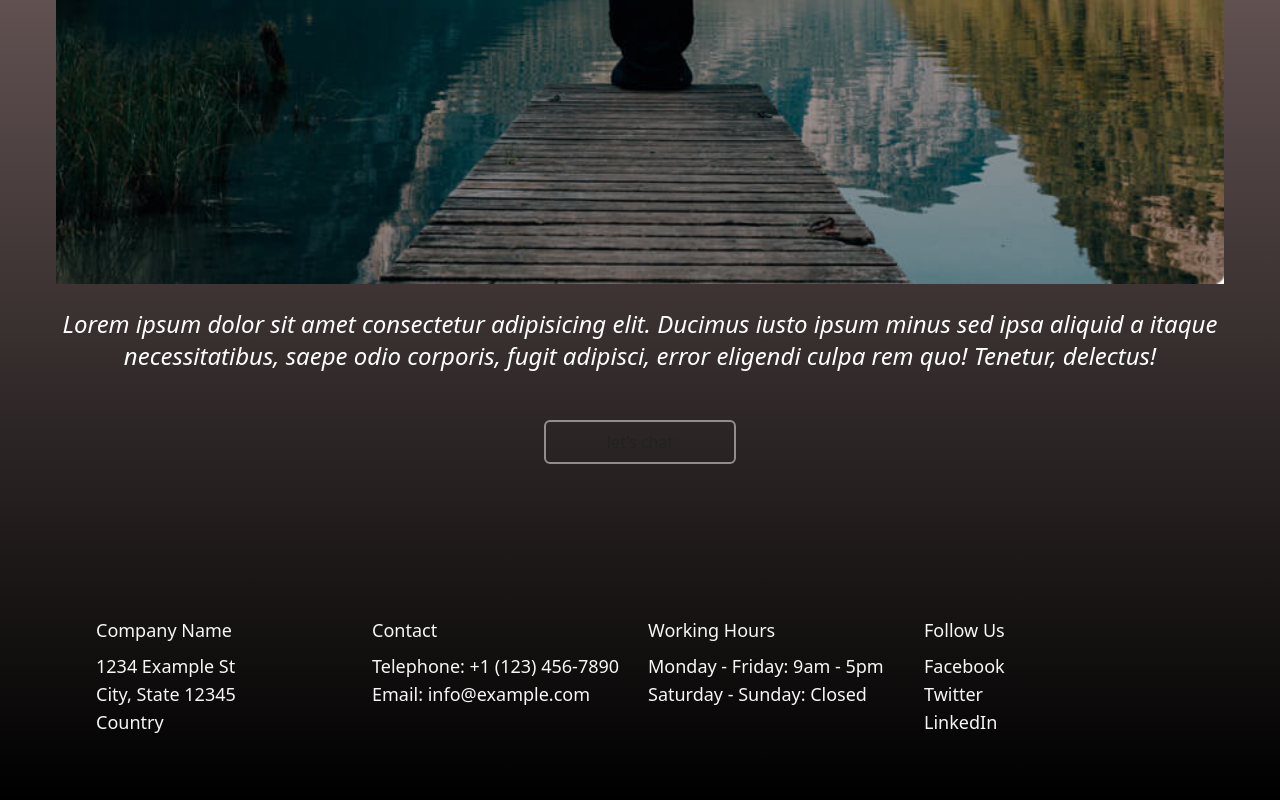
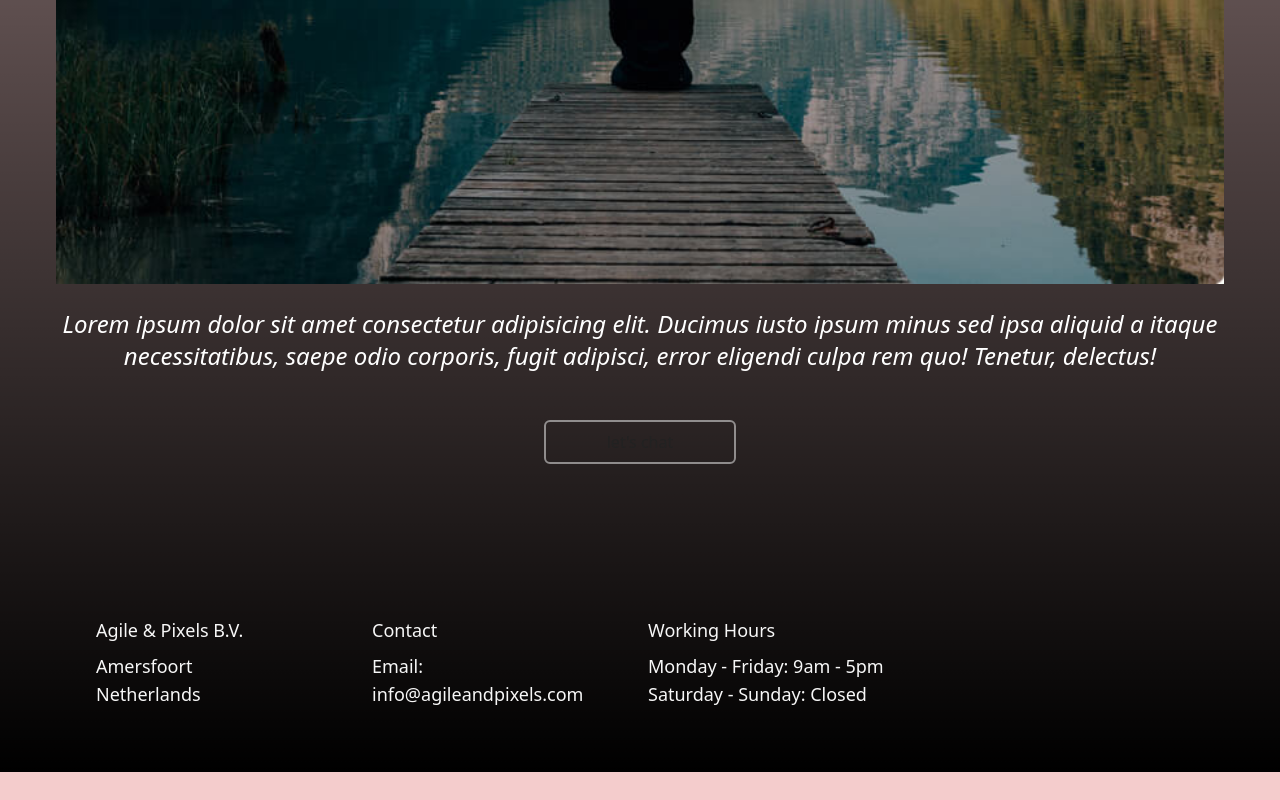
Before and after one commit to DnZ19/agile-and-pixels, a Next.js app: page /me in a window 1280 px wide. Shown: the part 1221-2021 px from the top of the page. After the commit the page ends 1993 px from the top, so only its background shows below. Built offline with nearby package versions, Linux system fonts and the light colour scheme.

Commit message:
service texts

```diff
--- a/app/components/Bottom.tsx
+++ b/app/components/Bottom.tsx
@@ -9,16 +9,14 @@ export default function Bottom() {
 				<div className="grid grid-cols-1 sm:grid-cols-2 md:grid-cols-3 lg:grid-cols-4 gap-4 p-4 md:p-8">
 					<div className="text-center sm:text-left">
 						<h1 className="font-light mb-2">
-							Company Name
+							Agile & Pixels B.V.
 						</h1>
-						<p>1234 Example St</p>
-						<p>City, State 12345</p>
-						<p>Country</p>
+						<p>Amersfoort</p>
+						<p>Netherlands</p>
 					</div>
 					<div className="text-center sm:text-left">
 						<h1 className="font-light mb-2">Contact</h1>
-						<p>Telephone: +1 (123) 456-7890</p>
-						<p>Email: info@example.com</p>
+						<p>Email: info@agileandpixels.com</p>
 					</div>
 					<div className="text-center sm:text-left">
 						<h1 className="font-light mb-2">
@@ -27,12 +25,12 @@ export default function Bottom() {
 						<p>Monday - Friday: 9am - 5pm</p>
 						<p>Saturday - Sunday: Closed</p>
 					</div>
-					<div className="text-center sm:text-left">
+					{/* <div className="text-center sm:text-left">
 						<h1 className="font-light mb-2">Follow Us</h1>
 						<p>Facebook</p>
 						<p>Twitter</p>
 						<p>LinkedIn</p>
-					</div>
+					</div> */}
 				</div>
 			</div>
 		</div>
--- a/app/me/page.jsx
+++ b/app/me/page.jsx
@@ -5,6 +5,7 @@ export default function Me() {
 	return (
 		<main className="h-full flex flex-col items-center max-w-custom px-6 mt-20 sm:mt-10 sm:w-full lg:h-auto lg:mt-44">
 			<div className="h-auto mt-[-60px] px-8 flex flex-col items-center sm:mt-3 md:mb-20 lg:mt-10 lg:w-full">
+				<a id="/me">
 					<h1 className="text-center text-5xl md:text-8xl md:mb-4 font-light lg:text-8xl">
 						A little{" "}
 						<span className="italic font-bold text-pink-900">
@@ -12,6 +13,7 @@ export default function Me() {
 						</span>{" "}
 						my own story.
 					</h1>
+				</a>
 				<div className="bg-cover w-full h-auto mx-8 mt-10">
 					<Image
 						src="/lake.png"
--- a/app/page.tsx
+++ b/app/page.tsx
@@ -72,7 +72,8 @@ export default function Home() {
 						<Services
 							image="/shutterstock_1391807393.jpg"
 							name="Agile Transition"
-							description="Our Agile Coach service empowers teams to reach their full potential in an agile environment. We offer tailored coaching and mentorship, guiding organizations through agile transformations, optimizing processes, fostering a culture of continuous improvement, and developing agile leadership skills. With our expertise, your team can enhance collaboration, adaptability, and project delivery, driving sustainable agile success."
+							description="
+							We provide expert consultants for agile transformation, customized framework and structure solutions tailored to your organization's needs, and change management strategies supported by MBA-level knowledge. Our services are designed to propel your organization towards success, ensuring a smooth and effective transition to agile methodologies."
 						/>
 					</Link>
 					<Link
@@ -81,7 +82,7 @@ export default function Home() {
 						<Services
 							image="/shutterstock_1918258610.jpg"
 							name="WebApp development"
-							description="Our Agile Coach service empowers teams to reach their full potential in an agile environment. We offer tailored coaching and mentorship, guiding organizations through agile transformations, optimizing processes, fostering a culture of continuous improvement, and developing agile leadership skills. With our expertise, your team can enhance collaboration, adaptability, and project delivery, driving sustainable agile success."
+							description="We offer skilled frontend engineers adept at building modern apps and software in an agile manner. Seamlessly integrating into your organization, they contribute to fostering a more Agile work environment while also possessing the potential to serve as Scrum Masters. Our engineers are dedicated to helping your team grow and adapt to the agile landscape, ensuring efficient project delivery and continuous improvement."
 						/>
 					</Link>
 					<Link
@@ -89,8 +90,8 @@ export default function Home() {
 						className="cursor-pointer">
 						<Services
 							image="/shutterstock_1801873138.jpg"
-							name="Coaching & Facilitating teams"
-							description="Our Agile Coach service empowers teams to reach their full potential in an agile environment. We offer tailored coaching and mentorship, guiding organizations through agile transformations, optimizing processes, fostering a culture of continuous improvement, and developing agile leadership skills. With our expertise, your team can enhance collaboration, adaptability, and project delivery, driving sustainable agile success."
+							name="Facilitating teams & events"
+							description="Our experts specialize in facilitating teams and agile events, ensuring a smooth and efficient process in your organization. With a deep understanding of agile methodologies, our facilitators help create a collaborative and adaptive environment, guiding your team towards continuous improvement and success. Whether it's sprint planning, retrospectives, or daily stand-ups, our services ensure that your team's progress is on track and in alignment with your organization's Agile goals."
 						/>
 					</Link>
 					<Link
@@ -99,7 +100,7 @@ export default function Home() {
 						<Services
 							image="/pink_pollos_logo.png"
 							name="full son of pink pollos"
-							description="We mentor young professional frontend developers in professional and agile skills."
+							description="WAre you looking for a skilled frontend developer? We proudly collaborate with Pink Pollos, an organization renowned for its commitment to Agile methodologies and professionalism. By choosing our services, you benefit from top-notch frontend developers who are well-versed in Agile practices, ensuring seamless integration with your team and exceptional results. Don't miss out on this unique opportunity to elevate your project with the expertise of Pink Pollos' talented developers!"
 						/>
 					</Link>
 				</div>
```
Lines whose indentation alone changed are shown as unchanged.
